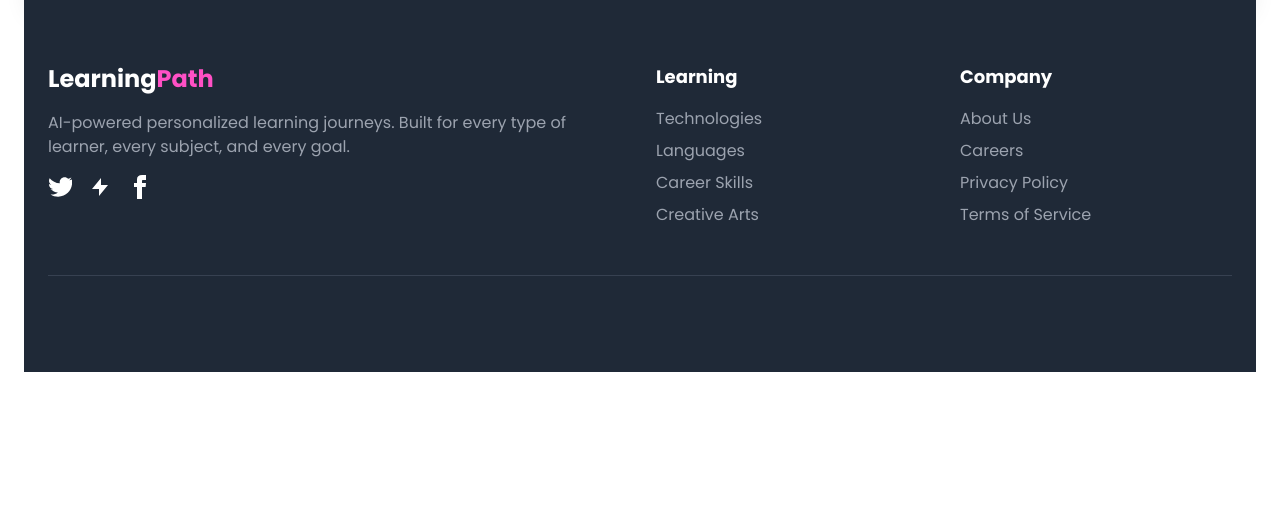
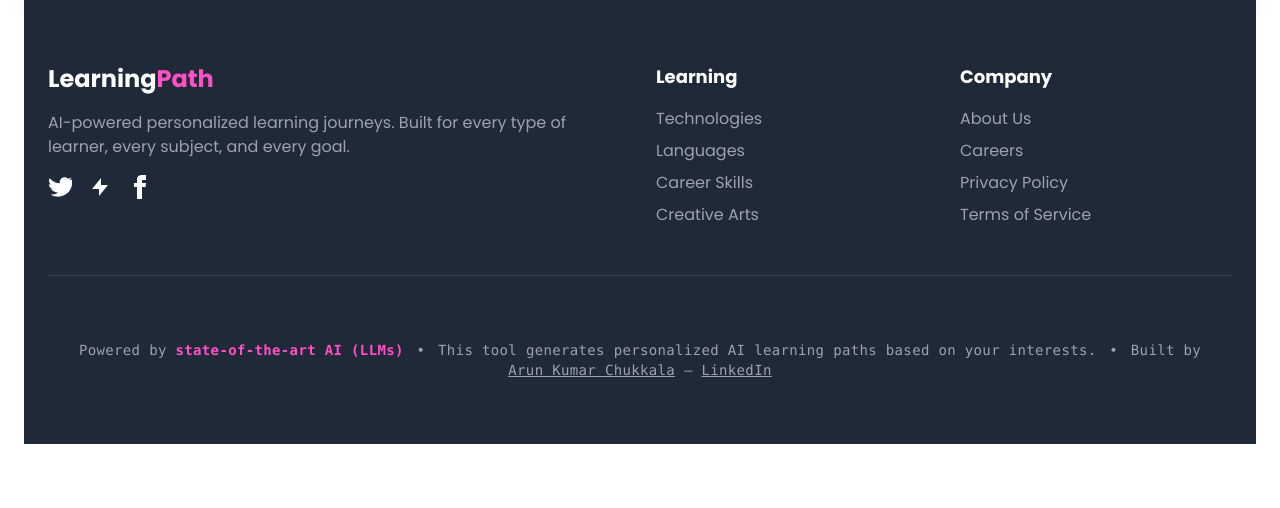
Before and after one commit to arun3676/ai-learning-path-generator, a Flask app: page / in a window 1280 px wide. Shown: the part 4546-5054 px from the top of the page. Before the commit the page ends 4918 px from the top, so only its background shows below. Run offline with Flask 3, Linux system fonts and the light colour scheme; parts of the project's set-up code (start-up, migrations or seed data) failed here and were passed over; some libraries are stand-ins or nearby versions.

Commit message:
Add subtle retro branding footer with social links

```diff
--- a/web_app/templates/index.html
+++ b/web_app/templates/index.html
@@ -808,7 +808,19 @@
             </div>
 
             <div class="border-t border-gray-700 mt-12 pt-8">
-    </footer>
+        <!-- Branding snippet -->
+    <div class="mt-8 text-center text-gray-400 text-xs md:text-sm font-mono tracking-wide">
+        <span>Powered by <span class="text-magenta font-semibold">state-of-the-art&nbsp;AI&nbsp;(LLMs)</span></span>
+        <span class="mx-1 hidden sm:inline">&bull;</span>
+        <span class="block sm:inline">This tool generates personalized AI learning paths based on your interests.</span>
+        <span class="mx-1 hidden sm:inline">&bull;</span>
+        <span class="block sm:inline">
+            Built by <a href="https://github.com/arun3676" target="_blank" class="underline hover:text-magenta">Arun&nbsp;Kumar&nbsp;Chukkala</a>
+            &mdash;
+            <a href="https://www.linkedin.com/in/arun-kumar-chukkala-391768204/" target="_blank" class="underline hover:text-magenta">LinkedIn</a>
+        </span>
+    </div>
+</footer>
 
     <!-- External Scripts -->
     <script src="https://cdn.jsdelivr.net/npm/chart.js"></script>
```
